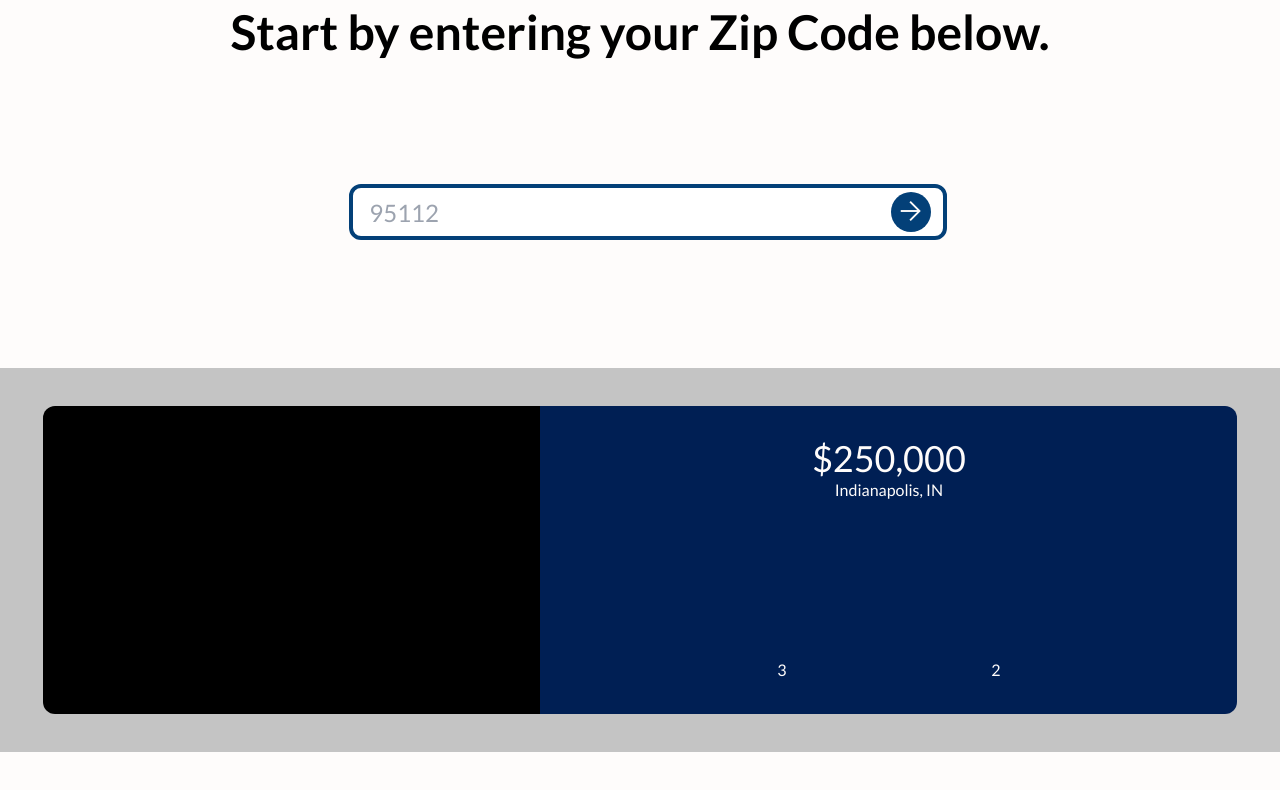
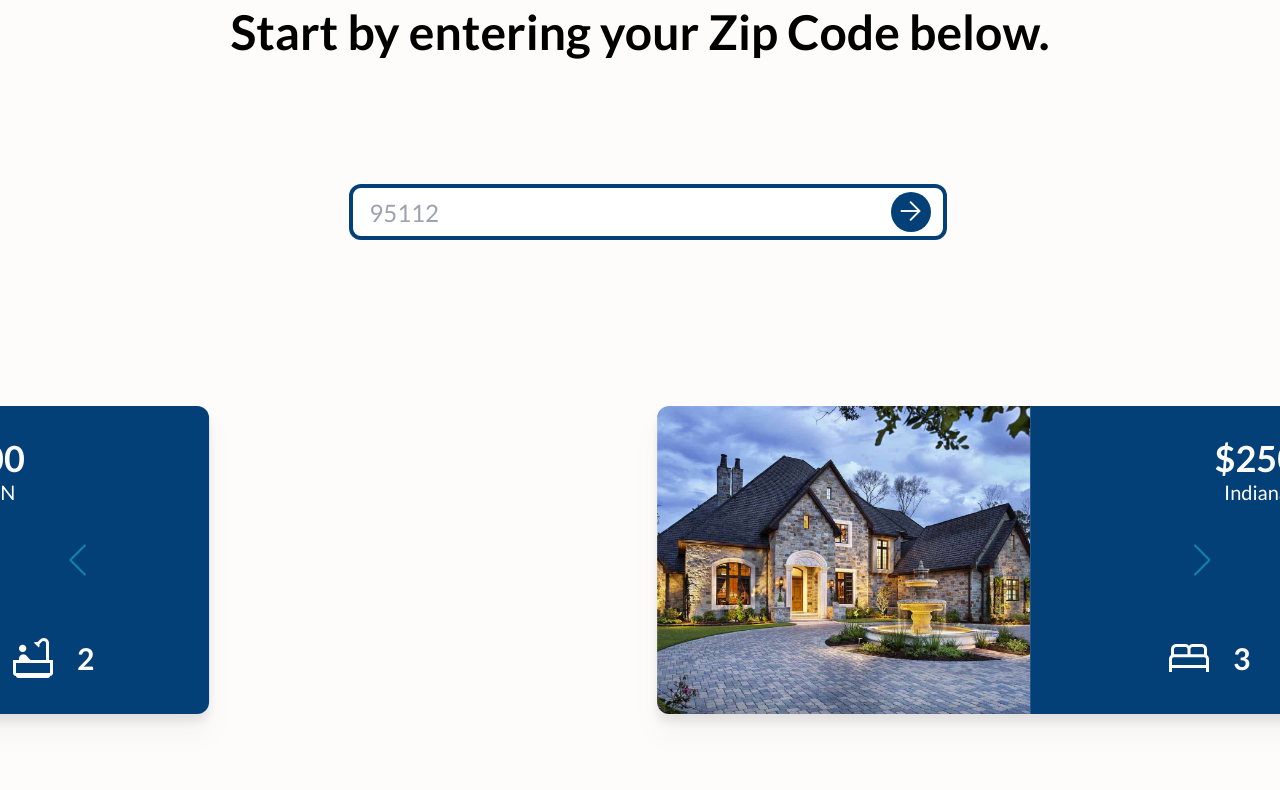
Before and after one commit to JTris1/CaliforniaAvenue, a Next.js app: page / in a window 1280 px wide. Shown: the part 348-1138 px from the top of the page. Built offline with nearby package versions, Linux system fonts and the light colour scheme.

Commit message:
Improved carousel on home

```diff
--- a/components/Carousel.js
+++ b/components/Carousel.js
@@ -1,6 +1,6 @@
 import React, { useEffect, useState } from 'react';
 import { Swiper, SwiperSlide } from 'swiper/react';
-import { Navigation } from 'swiper';
+import { Navigation, Autoplay } from 'swiper';
 import 'swiper/css';
 import 'swiper/css/navigation';
 import CarouselItem from './CarouselItem';
@@ -10,19 +10,35 @@ function Carousel({ slides }) {
 
     return (
         <>
-            <div className='bg-[#c4c4c4] w-full h-96 mt-32 rounded-2xl flex justify-center'>
+            <div className='bg-white w-9/12 h-96 mt-32 rounded-2xl flex justify-center'>
                 <Swiper
-                    modules={[Navigation]}
+                    modules={[Navigation, Autoplay]}
                     slidesPerView={1}
                     navigation
                     onSlideChange={() => console.log('slide change')}
                     centeredSlides={true}
+                    loop={true}
+                    autoplay={{
+                        delay: 5000,
+                        pauseOnMouseEnter: true,
+                        reverseDirection: true
+                    }}
+
+
+                    style={{
+                        '--swiper-navigation-size': '32px',
+                        '--swiper-navigation-sides-offset': '100px',
+                        '--swiper-navigation-color': '#1282A2'
+                    }}
                 >
                     <SwiperSlide style={{ display: 'flex' }} className='justify-center items-center'>
-                        <CarouselItem price={250000} city={'Indianapolis'} state={'IN'} bedrooms={3} baths={2} />
+                        <CarouselItem imgSrc={'/example-house.jpg'} price={250000} city={'Indianapolis'} state={'IN'} bedrooms={3} baths={2} />
                     </SwiperSlide>
                     <SwiperSlide style={{ display: 'flex' }} className='justify-center items-center'>
-                        <CarouselItem />
+                        <CarouselItem imgSrc={'/example-house.jpg'} price={250000} city={'Indianapolis'} state={'IN'} bedrooms={3} baths={2} />
+                    </SwiperSlide>
+                    <SwiperSlide style={{ display: 'flex' }} className='justify-center items-center'>
+                        <CarouselItem imgSrc={'/example-house.jpg'} price={250000} city={'Indianapolis'} state={'IN'} bedrooms={3} baths={2} />
                     </SwiperSlide>
                 </Swiper>
             </div>
--- a/components/CarouselItem.js
+++ b/components/CarouselItem.js
@@ -1,4 +1,5 @@
-import React from 'react'
+import Image from 'next/image';
+import React from 'react';
 
 function CarouselItem({ imgSrc, price, city, state, bedrooms, baths }) {
     let USD = new Intl.NumberFormat('en-US', {
@@ -8,32 +9,27 @@ function CarouselItem({ imgSrc, price, city, state, bedrooms, baths }) {
     });
 
     return (
-        <div className='flex w-2/3 h-4/5'>
-            <div className='w-5/12 h-full bg-[#000] rounded-s-xl'>
-
+        <div className='flex w-2/3 h-4/5 drop-shadow-xl'>
+            <div className='w-5/12 h-full bg-white rounded-s-xl relative'>
+                <Image src={imgSrc} alt="House" fill={true} className='object-cover rounded-s-xl' />
             </div>
-            <div className='w-7/12 h-full flex flex-col justify-between items-center bg-blue-700 rounded-e-xl p-8'>
+            <div className='w-7/12 h-full flex flex-col justify-between items-center bg-blue-500 rounded-e-xl p-8'>
                 <div className='text-center text-white'>
-                    <h2 className='text-4xl'>{USD.format(price)}</h2>
-                    <h4>{city}, {state}</h4>
+                    <h2 className='text-4xl font-bold'>{USD.format(price)}</h2>
+                    <h4 className='text-xl'>{city}, {state}</h4>
                 </div>
                 <div className='text-center text-white flex justify-evenly w-full'>
-                    <span>{bedrooms}</span>
-                    <span>{baths}</span>
+                    <span className='inline-flex items-center'>
+                        <span className="material-symbols-outlined text-5xl mx-5">bed</span>
+                        <p className='text-3xl font-bold'>{bedrooms}</p>
+                    </span>
+                    <span className='inline-flex items-center'>
+                        <span className="material-symbols-outlined text-5xl mx-5">bathtub</span>
+                        <p className='text-3xl font-bold'>{baths}</p>
+                    </span>
                 </div>
             </div>
         </div>
-        // <div className='w-2/3 h-4/5 bg-blue-700 flex flex-col rounded-xl'>
-        //     <div className='w-5/12 h-full bg-[#000] rounded-s-xl'>
-        //         <div>
-        //             <h2>{price}</h2>
-        //             <h4>{city}, {state}</h4>
-        //         </div>
-        //         <div>
-
-        //         </div>
-        //     </div>
-        // </div>
     )
 }
 
--- a/package.json
+++ b/package.json
@@ -17,6 +17,7 @@
     "react": "18.2.0",
     "react-dom": "18.2.0",
     "swiper": "^9.2.0",
-    "tailwindcss": "3.3.1"
+    "tailwindcss": "3.3.1",
+    "unsplash-js": "^7.0.15"
   }
 }
```
Also changed, not shown: public/example-house.jpg (added), 1 other file (tests, documents, lock files or other folders).
